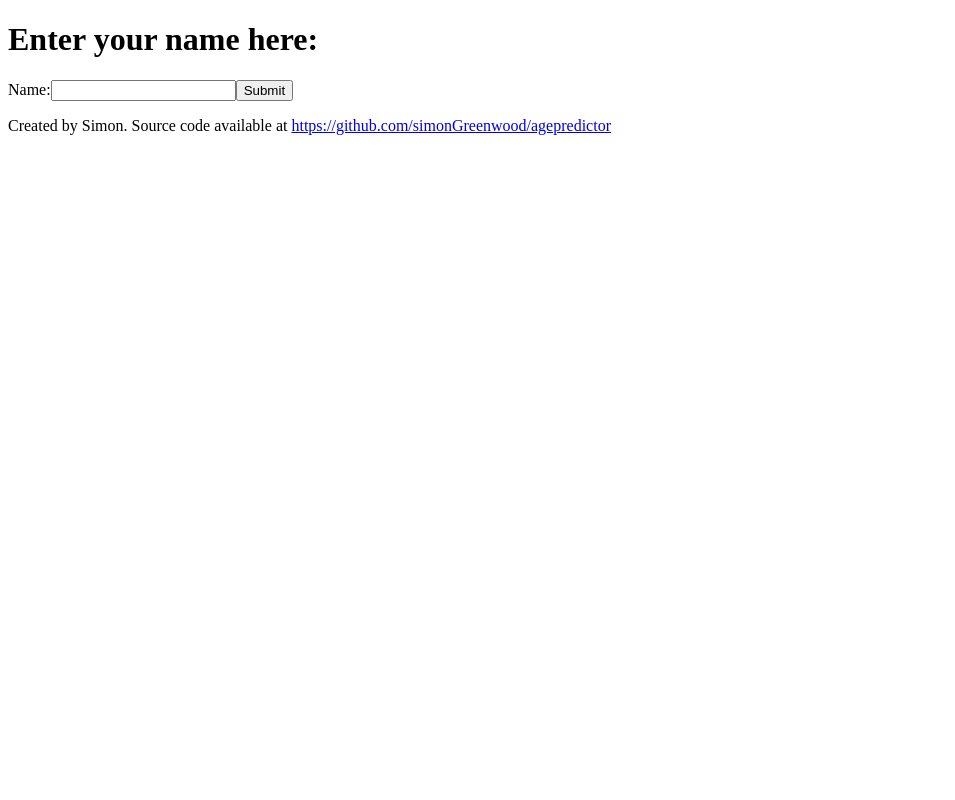
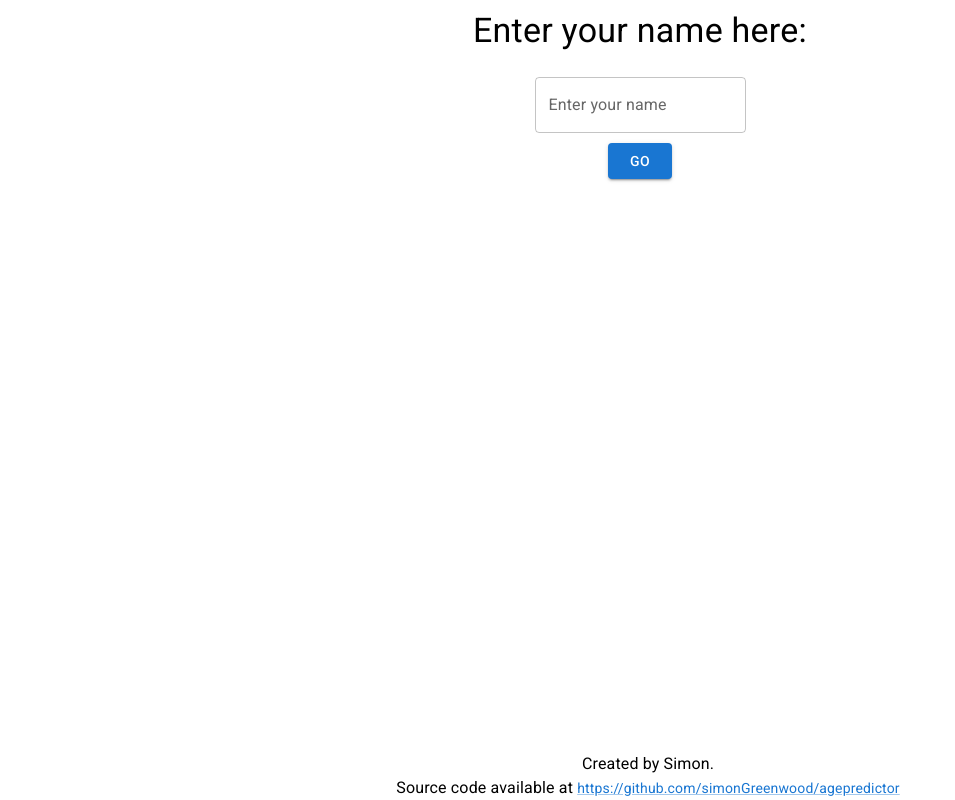
Before and after one commit to simonGreenwood/agepredictor, a React (Create React App) app: page / in a window 1280 px wide. Shown: the whole page, without its empty margins (0-955 px from the left). Built offline with nearby package versions, Linux system fonts and the light colour scheme.

Commit message:
Did lots of work on the UI

```diff
--- a/package.json
+++ b/package.json
@@ -3,6 +3,9 @@
   "version": "0.1.0",
   "private": true,
   "dependencies": {
+    "@emotion/react": "^11.7.1",
+    "@emotion/styled": "^11.6.0",
+    "@mui/material": "^5.3.1",
     "@testing-library/jest-dom": "^5.16.1",
     "@testing-library/react": "^12.1.2",
     "@testing-library/user-event": "^13.5.0",
--- a/src/App.css
+++ /dev/null
@@ -1,38 +0,0 @@
-.App {
-  text-align: center;
-}
-
-.App-logo {
-  height: 40vmin;
-  pointer-events: none;
-}
-
-@media (prefers-reduced-motion: no-preference) {
-  .App-logo {
-    animation: App-logo-spin infinite 20s linear;
-  }
-}
-
-.App-header {
-  background-color: #282c34;
-  min-height: 100vh;
-  display: flex;
-  flex-direction: column;
-  align-items: center;
-  justify-content: center;
-  font-size: calc(10px + 2vmin);
-  color: white;
-}
-
-.App-link {
-  color: #61dafb;
-}
-
-@keyframes App-logo-spin {
-  from {
-    transform: rotate(0deg);
-  }
-  to {
-    transform: rotate(360deg);
-  }
-}
--- a/src/App.js
+++ b/src/App.js
@@ -1,9 +1,16 @@
 import React, {useState} from "react";
+import axios from "axios"
+
 import SubmitName from "./components/SubmitName"
-import axios from "axios"
 import Data from "./components/Data"
 import Footer from "./components/Footer"
+
 const App = () => {
+
+  const appStyle = {
+    textAlign: "center",
+    fontFamily: "Roboto",
+  }
 
   const [newName, setNewName] = useState("")
 
@@ -65,7 +72,7 @@ const App = () => {
     if(ageLoaded && genderLoaded && nationLoaded) {
       console.log(age,gender,nation)
       return (
-        <div>
+        <div style={appStyle}>
           <SubmitName name={newName} onNameChange={(event) => setNewName(event.target.value)} onSubmit={event => handleSubmit(event)}/>
           <Data ageData={age} genderData={gender} nationData={nation}/>
           <Footer/>
@@ -73,7 +80,7 @@ const App = () => {
       )
     } else {
       return (
-        <div>
+        <div style={appStyle}>
           <SubmitName name={newName} onNameChange={(event) => setNewName(event.target.value)} onSubmit={event => handleSubmit(event)}/>
           <h1>Loading Data...</h1>
           <Footer/>
@@ -82,7 +89,7 @@ const App = () => {
     }
   } else {
     return (
-      <div>
+      <div style={appStyle}>
         <SubmitName name={newName} onNameChange={(event) => setNewName(event.target.value)} onSubmit={event => handleSubmit(event)}/>
         <Footer/>
       </div>
--- a/src/components/Data.js
+++ b/src/components/Data.js
@@ -1,23 +1,26 @@
 import React from "react";
+import { Typography } from "@mui/material";
 
-const Data = ({showData,ageData,genderData,nationData}) => {
-  // const [ageData, setAgeData] = useState("")
-  // const [genderData, setGenderData] = useState("")
-  // const [nationData, setNationData] = useState("")
+const Data = ({ageData,genderData,nationData}) => {
+
+
+  const header = {
+    paddingTop:'10px',
+    paddingBottom:'10px'
+}
   const regionNames = new Intl.DisplayNames(['en'], {type: 'region'});
   console.log(ageData,nationData,genderData)
   if (ageData.count!=0&&genderData.count!=0) {
     return (
       <div>
-        <h1>Age Predictor</h1>
-        <h2>We think that {ageData.name} is {ageData.age}</h2>
-        <h1>Gender Predictor</h1>
-        <h2>We are {genderData.probability*100}% sure that {genderData.name} is {genderData.gender}</h2>
-        <h1>Nation Predictor</h1>
-        <h2>We think that {nationData.name} is from:</h2>
-        <ul>
-          {nationData.country.map(country => <li key={country.country_id} >{regionNames.of(country.country_id)} {Math.round(country.probability*10000)/100}%</li>)}
-        </ul>
+        <Typography variant="h4" component="h3" style={header}>Age Predictor</Typography>
+        <Typography variant="h5" component="h4">We think that {ageData.name} is {ageData.age}</Typography>
+        <Typography variant="h4" component="h3" style={header}>Gender Predictor</Typography>
+        <Typography variant="h5" component="h4">We are {genderData.probability*100}% sure that {genderData.name} is {genderData.gender}</Typography>
+        <Typography variant="h4" component="h3" style={header}>Nation Predictor</Typography>
+        <Typography variant="h5" component="h4">We think that {nationData.name} is from:</Typography>
+        {nationData.country.map(country => <Typography key={country.country_id}>{regionNames.of(country.country_id)} {Math.round(country.probability*10000)/100}%</Typography>)}
+
       </div>
     )
   } else{
--- a/src/components/Footer.js
+++ b/src/components/Footer.js
@@ -1,7 +1,15 @@
+import {Typography,Link} from '@mui/material';
+
 const Footer = () => {
+    const footerStyle = {
+        bottom:"0px",
+        position:"absolute",
+        width:"100%"
+    }
     return (
-        <div>
-            <p>Created by Simon. Source code available at <a href="https://github.com/simonGreenwood/agepredictor" target="_blank" rel="noopener">https://github.com/simonGreenwood/agepredictor</a></p>
+        <div style={footerStyle}>
+            <Typography>Created by Simon. </Typography>
+            <Typography>Source code available at <Link href="https://github.com/simonGreenwood/agepredictor" variant="body2">https://github.com/simonGreenwood/agepredictor</Link></Typography>
         </div>
     )
 }
--- a/src/components/SubmitName.js
+++ b/src/components/SubmitName.js
@@ -1,13 +1,25 @@
+import {Button, TextField, Typography} from '@mui/material';
 const SubmitName = ({name,onNameChange,onSubmit}) => {
+
+  const nameInput = {
+    marginTop:'25px'
+  }
+  const button = {
+    marginTop:'10px',
+    marginBottom:'10px'
+  }
+
+  const title = {
+    marginTop:'10px'
+  }
+
   return (
     <div>
-            <h1>Enter your name here:</h1>
+      <Typography variant="h4" component="h2" style={title} >Enter your name here:</Typography>
       <form onSubmit={(event) => onSubmit(event)}>
-            <label>
-                Name:
-                <input type="text" value={name} onChange={event => onNameChange(event)}/>
-            </label>
-            <input type="submit" value="Submit"/>
+          <TextField id="outlined-basic" label="Enter your name" variant="outlined" style={nameInput} value={name} onChange={event => onNameChange(event)}/>
+          <br/>
+          <Button variant="contained" type="submit" className="button" style={button}>Go</Button>
       </form>
     </div>
   )
--- a/src/index.css
+++ b/src/index.css
@@ -1,13 +1 @@
-body {
-  margin: 0;
-  font-family: -apple-system, BlinkMacSystemFont, 'Segoe UI', 'Roboto', 'Oxygen',
-    'Ubuntu', 'Cantarell', 'Fira Sans', 'Droid Sans', 'Helvetica Neue',
-    sans-serif;
-  -webkit-font-smoothing: antialiased;
-  -moz-osx-font-smoothing: grayscale;
-}
-
-code {
-  font-family: source-code-pro, Menlo, Monaco, Consolas, 'Courier New',
-    monospace;
-}
+@import url("https://fonts.googleapis.com/css?family=Roboto:300,400,500,700&display=swap");
--- a/src/index.js
+++ b/src/index.js
@@ -1,6 +1,9 @@
 
 import ReactDOM from 'react-dom';
 import App from './App';
+import "./index.css"
+const indexStyle = {
+}
 ReactDOM.render(
   <App />,
   document.getElementById('root')
```
Also changed, not shown: 1 other file (tests, documents, lock files or other folders). Lines whose indentation alone changed are shown as unchanged.
